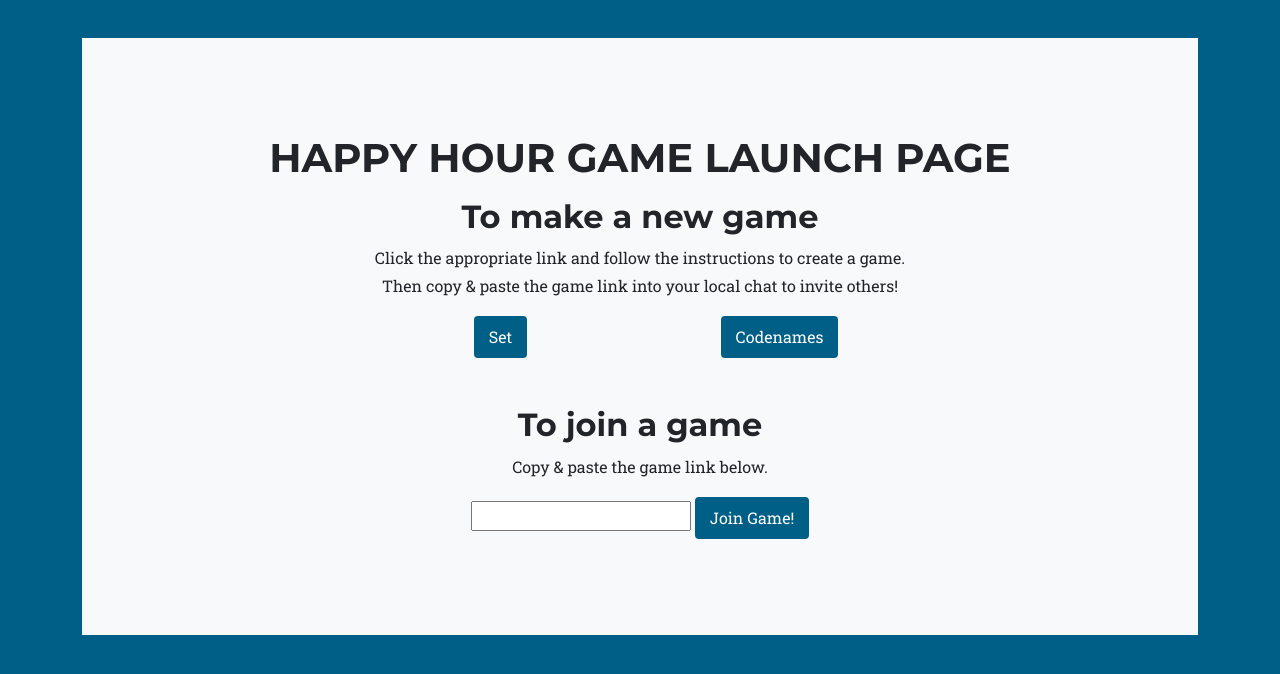
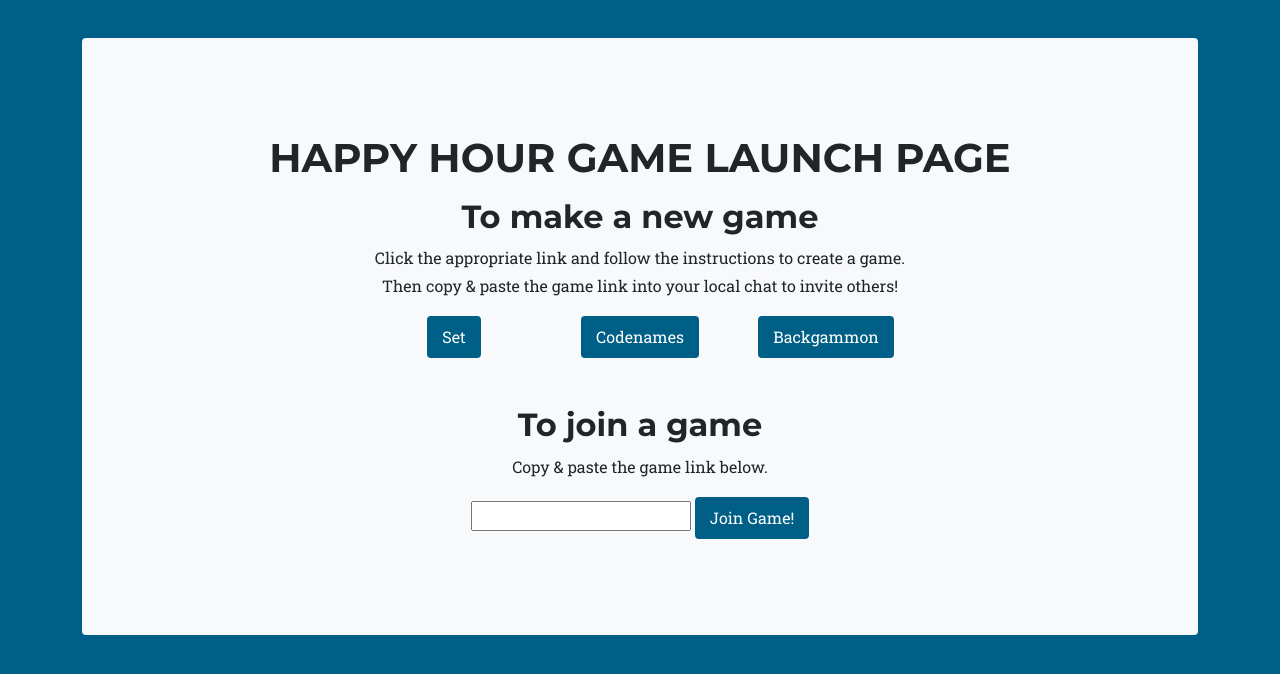
Before and after one commit to linguistics/linguistics.github.io, a Jekyll site: the page game-launch/index.html, which Jekyll copies as it is, in a window 1280 px wide. Shown: the top 674 px of the page. Built offline with Jekyll 4.4.1, drawn with Linux system fonts in a browser that asks for light colours; some web fonts are replaced.

Commit message:
game launch update

```diff
--- a/game-launch/index.html
+++ b/game-launch/index.html
@@ -18,7 +18,7 @@
     </head>
     <body id="page-top" style="background-color: #005f86;">
         <div class="container">
-            <section class="page-section bg-light" style="margin-top: 1cm;">
+            <section class="page-section bg-light rounded" style="margin-top: 1cm; margin-bottom: 1cm;">
             <div class="container">
                 <div class="text-center">
                     <h2 class="section-heading text-uppercase">Happy Hour Game Launch Page</h2>
@@ -29,11 +29,14 @@
                     <div class="row">
                         <div class="col-lg-3">
                         </div>
-                        <div class="col-lg-3">
+                        <div class="col-lg-2">
                             <a class="btn btn-primary btn-l" href="https://setwithfriends.com">Set</a>
                         </div>
-                        <div class="col-lg-3">
+                        <div class="col-lg-2">
                             <a class="btn btn-primary btn-l" href="https://codenames.game/">Codenames</a>
+                        </div>
+                        <div class="col-lg-2">
+                            <a class="btn btn-primary btn-l" href="https://playingcards.io/game/backgammon">Backgammon</a>
                         </div>
                         <div class="col-lg-3">
                         </div>
```
